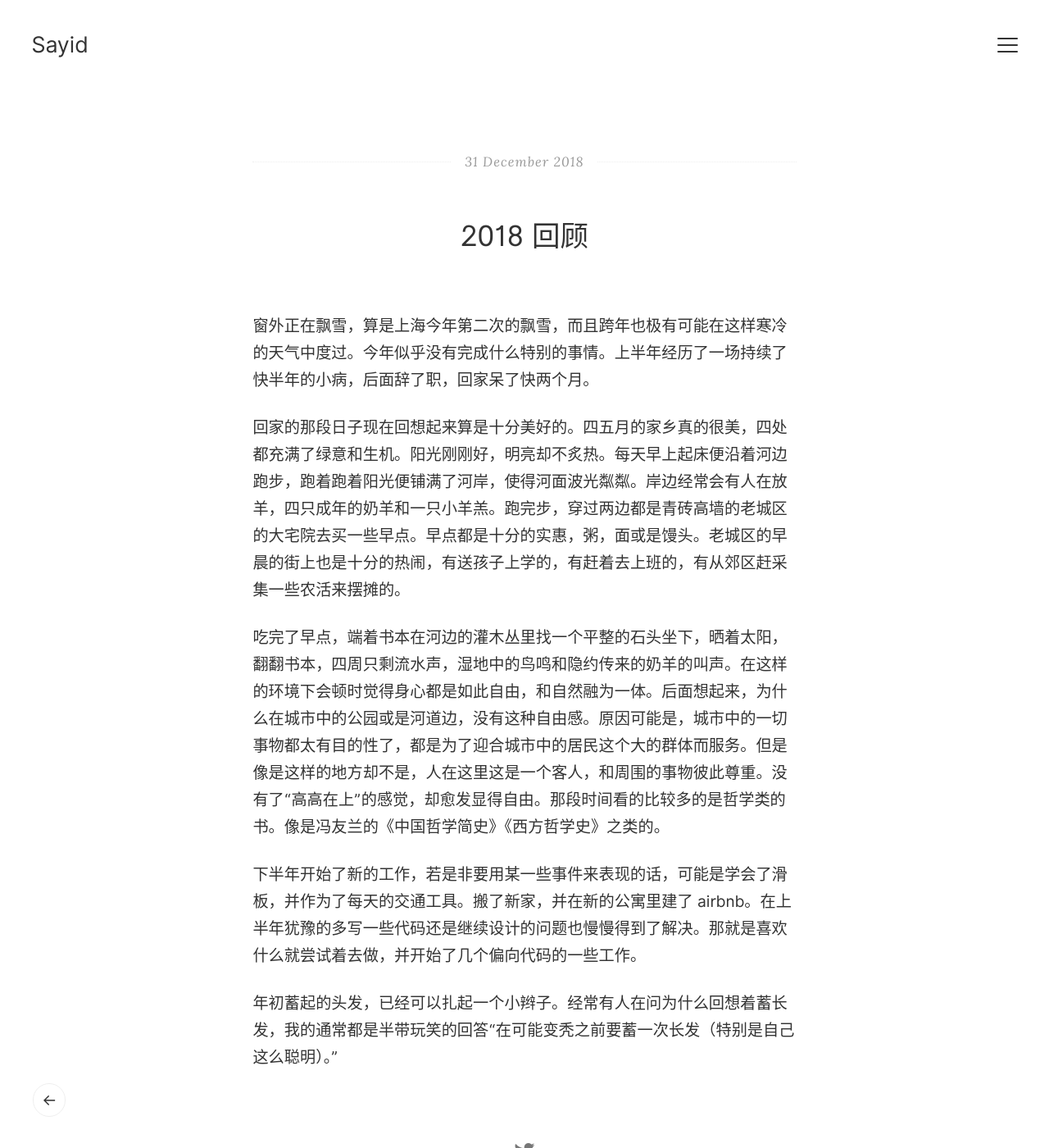
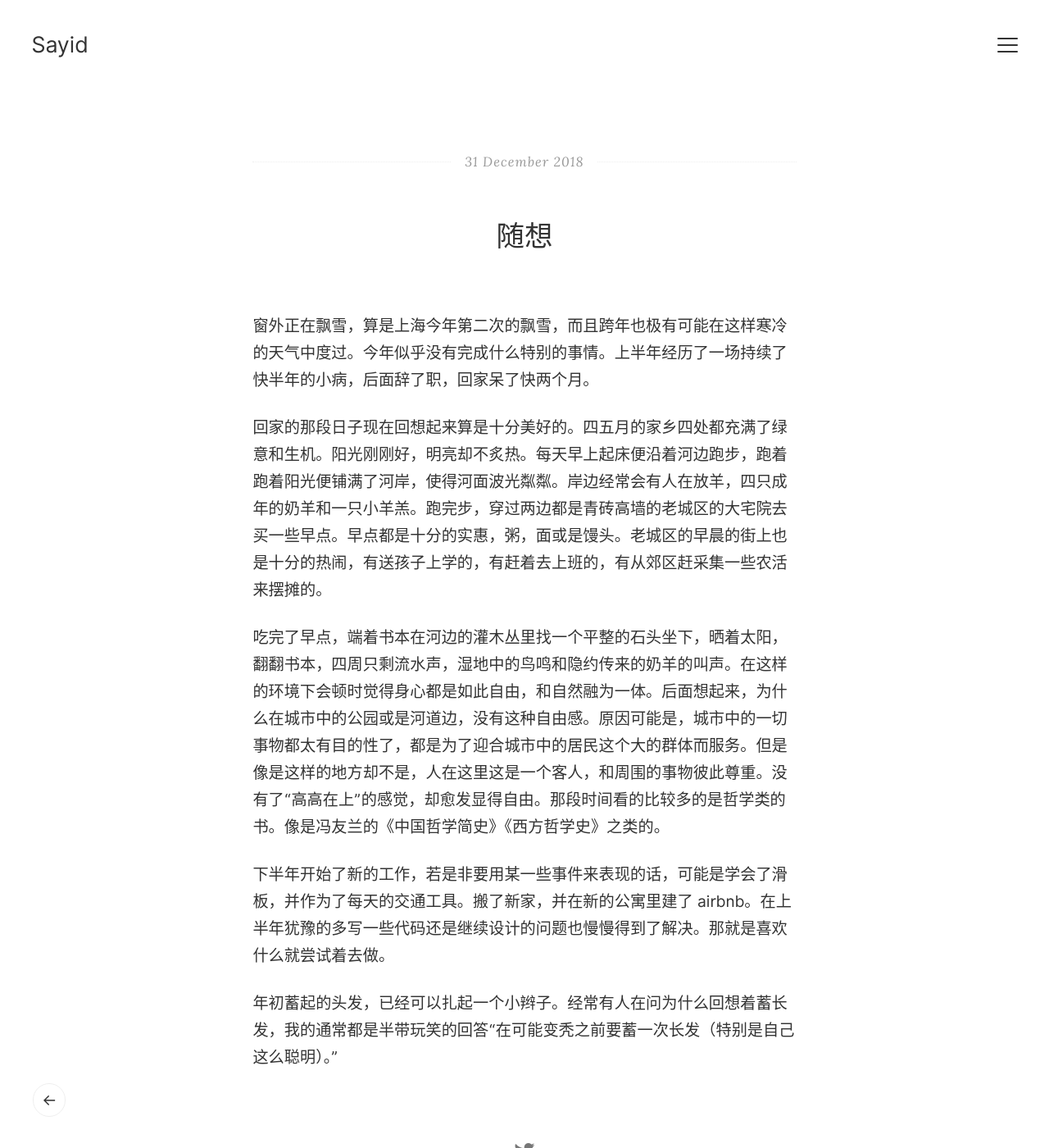
Before and after one commit to sayidh/blog, a Jekyll site: the page built from _posts/2018-12-31-all-passing-time-become-memory.md, in a window 1280 px wide and 1400 px high. Shown: the whole window at 82% size. Built offline with Jekyll 4.4.1, drawn with Linux system fonts in a browser that asks for light colours.

Commit message:
update post

```diff
--- a/_posts/2018-12-31-all-passing-time-become-memory.md
+++ b/_posts/2018-12-31-all-passing-time-become-memory.md
@@ -1,16 +1,16 @@
 ---
 layout: post
-title:  "2018 回顾"
+title:  "随想"
 date: "2018-12-31"
-categories: 乱写
+categories: 随想
 ---
 
 窗外正在飘雪，算是上海今年第二次的飘雪，而且跨年也极有可能在这样寒冷的天气中度过。今年似乎没有完成什么特别的事情。上半年经历了一场持续了快半年的小病，后面辞了职，回家呆了快两个月。
 
-回家的那段日子现在回想起来算是十分美好的。四五月的家乡真的很美，四处都充满了绿意和生机。阳光刚刚好，明亮却不炙热。每天早上起床便沿着河边跑步，跑着跑着阳光便铺满了河岸，使得河面波光粼粼。岸边经常会有人在放羊，四只成年的奶羊和一只小羊羔。跑完步，穿过两边都是青砖高墙的老城区的大宅院去买一些早点。早点都是十分的实惠，粥，面或是馒头。老城区的早晨的街上也是十分的热闹，有送孩子上学的，有赶着去上班的，有从郊区赶采集一些农活来摆摊的。
+回家的那段日子现在回想起来算是十分美好的。四五月的家乡四处都充满了绿意和生机。阳光刚刚好，明亮却不炙热。每天早上起床便沿着河边跑步，跑着跑着阳光便铺满了河岸，使得河面波光粼粼。岸边经常会有人在放羊，四只成年的奶羊和一只小羊羔。跑完步，穿过两边都是青砖高墙的老城区的大宅院去买一些早点。早点都是十分的实惠，粥，面或是馒头。老城区的早晨的街上也是十分的热闹，有送孩子上学的，有赶着去上班的，有从郊区赶采集一些农活来摆摊的。
 
 吃完了早点，端着书本在河边的灌木丛里找一个平整的石头坐下，晒着太阳，翻翻书本，四周只剩流水声，湿地中的鸟鸣和隐约传来的奶羊的叫声。在这样的环境下会顿时觉得身心都是如此自由，和自然融为一体。后面想起来，为什么在城市中的公园或是河道边，没有这种自由感。原因可能是，城市中的一切事物都太有目的性了，都是为了迎合城市中的居民这个大的群体而服务。但是像是这样的地方却不是，人在这里这是一个客人，和周围的事物彼此尊重。没有了“高高在上”的感觉，却愈发显得自由。那段时间看的比较多的是哲学类的书。像是冯友兰的《中国哲学简史》《西方哲学史》之类的。
 
-下半年开始了新的工作，若是非要用某一些事件来表现的话，可能是学会了滑板，并作为了每天的交通工具。搬了新家，并在新的公寓里建了 airbnb。在上半年犹豫的多写一些代码还是继续设计的问题也慢慢得到了解决。那就是喜欢什么就尝试着去做，并开始了几个偏向代码的一些工作。
+下半年开始了新的工作，若是非要用某一些事件来表现的话，可能是学会了滑板，并作为了每天的交通工具。搬了新家，并在新的公寓里建了 airbnb。在上半年犹豫的多写一些代码还是继续设计的问题也慢慢得到了解决。那就是喜欢什么就尝试着去做。
 
 年初蓄起的头发，已经可以扎起一个小辫子。经常有人在问为什么回想着蓄长发，我的通常都是半带玩笑的回答“在可能变秃之前要蓄一次长发（特别是自己这么聪明）。”
```
